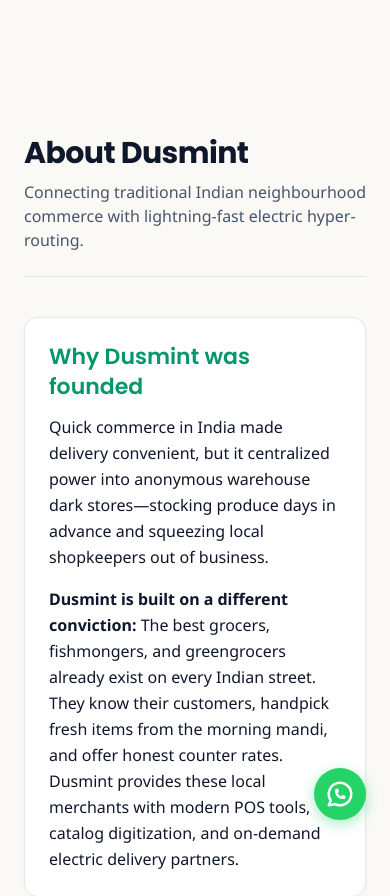
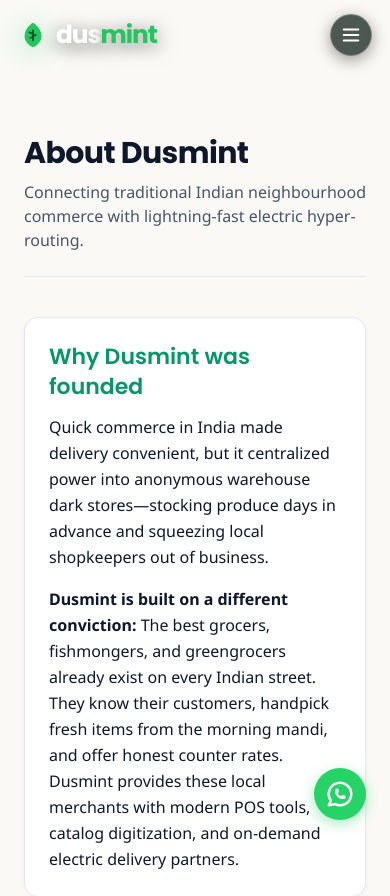
Before and after one commit to DusMint/dusmint_web, a Next.js app: page /about in a window 390 px wide. Shown: the top 896 px of the page. Built offline with nearby package versions, Linux system fonts and the light colour scheme.

Commit message:
feat: add Hero and Navbar components with styles

```diff
--- a/components/Navbar.module.css
+++ b/components/Navbar.module.css
@@ -194,11 +194,142 @@
   color: #4ADE80;
 }
 
+/* Mobile Menu Toggle Button (Hidden on Desktop) */
+.mobileMenuToggle {
+  display: none;
+  pointer-events: auto;
+  align-items: center;
+  justify-content: center;
+  width: 42px;
+  height: 42px;
+  background: rgba(10, 26, 18, 0.72);
+  backdrop-filter: blur(20px);
+  -webkit-backdrop-filter: blur(20px);
+  border: 1px solid rgba(255, 255, 255, 0.25);
+  border-radius: 9999px;
+  color: #ffffff;
+  cursor: pointer;
+  transition: all 0.2s ease;
+  box-shadow: 0 4px 16px rgba(0, 0, 0, 0.4);
+}
+
+.mobileMenuToggle:hover {
+  background: rgba(16, 44, 28, 0.9);
+  border-color: rgba(74, 222, 128, 0.5);
+  color: #4ade80;
+}
+
+/* Mobile Slide-down Drawer from Above */
+.mobileMenuDrawer {
+  position: fixed;
+  top: 68px;
+  left: 14px;
+  right: 14px;
+  background: linear-gradient(
+    165deg,
+    rgba(12, 30, 20, 0.95) 0%,
+    rgba(6, 18, 12, 0.98) 100%
+  );
+  backdrop-filter: blur(28px) saturate(180%);
+  -webkit-backdrop-filter: blur(28px) saturate(180%);
+  border: 1px solid rgba(74, 222, 128, 0.32);
+  border-radius: 20px;
+  padding: 16px 18px;
+  box-shadow:
+    0 16px 48px rgba(0, 0, 0, 0.7),
+    inset 0 1px 1px rgba(255, 255, 255, 0.22);
+  pointer-events: auto;
+  z-index: 10001;
+  animation: slideDownFromAbove 0.22s cubic-bezier(0.16, 1, 0.3, 1);
+}
+
+@keyframes slideDownFromAbove {
+  from {
+    opacity: 0;
+    transform: translateY(-16px);
+  }
+  to {
+    opacity: 1;
+    transform: translateY(0);
+  }
+}
+
+.mobileNavLinks {
+  display: flex;
+  flex-direction: column;
+  gap: 6px;
+}
+
+.mobileNavLink {
+  padding: 12px 14px;
+  color: #f1f5f9;
+  font-family: var(--font-heading);
+  font-size: 15px;
+  font-weight: 600;
+  text-decoration: none;
+  border-radius: 12px;
+  transition: background-color 0.15s ease, color 0.15s ease;
+}
+
+.mobileNavLink:hover {
+  background-color: rgba(34, 197, 94, 0.16);
+  color: #4ade80;
+}
+
+.mobilePartnerBtn {
+  display: flex;
+  align-items: center;
+  justify-content: space-between;
+  margin-top: 8px;
+  padding: 12px 18px;
+  background: #15803d;
+  color: #ffffff;
+  border: 1px solid rgba(255, 255, 255, 0.25);
+  border-radius: 12px;
+  font-family: var(--font-heading);
+  font-size: 14.5px;
+  font-weight: 700;
+  cursor: pointer;
+  transition: background-color 0.15s ease;
+}
+
+.mobilePartnerBtn:hover {
+  background: #166534;
+}
+
 /* =========================================================
-   Mobile View: Clean full-screen hero on mobile screens
+   Mobile View: Logo on Left Corner + Hamburger on Right Corner
    ========================================================= */
 @media (max-width: 820px) {
   .stickyHeader {
+    top: 14px;
+    padding: 0 18px;
+    display: flex !important;
+    justify-content: space-between;
+    align-items: center;
+  }
+
+  .headerLogo {
+    display: inline-flex !important;
+    gap: 8px;
+  }
+
+  .headerLeafIcon {
+    width: 30px;
+    height: 30px;
+  }
+
+  .headerBrandTitle {
+    font-size: 1.55rem;
+  }
+
+  /* Hide the desktop capsule navigation bar on mobile */
+  .pillContainer {
     display: none !important;
   }
+
+  /* Show the mobile hamburger button */
+  .mobileMenuToggle {
+    display: inline-flex;
+  }
 }
--- a/components/Navbar.tsx
+++ b/components/Navbar.tsx
@@ -5,6 +5,8 @@ import Link from "next/link";
 import {
   IconChevronDown,
   IconArrowUpRight,
+  IconMenu2,
+  IconX,
 } from "@tabler/icons-react";
 import styles from "./Navbar.module.css";
 
@@ -20,11 +22,13 @@ export default function Navbar({
   onToggleLanguage,
 }: NavbarProps) {
   const [aboutOpen, setAboutOpen] = useState(false);
+  const [mobileMenuOpen, setMobileMenuOpen] = useState(false);
   const isHi = language === "hi";
 
   return (
+    <>
       <header className={styles.stickyHeader}>
-      {/* Brand Logo - Top Left Corner (Desktop) */}
+        {/* Brand Logo - Top Left Corner (Desktop & Mobile) */}
         <Link href="/" className={styles.headerLogo} aria-label="DusMint Home">
           <svg
             className={styles.headerLeafIcon}
@@ -48,8 +52,8 @@ export default function Navbar({
           </span>
         </Link>
 
+        {/* Desktop Navigation Links Pill (Hidden on Mobile) */}
         <nav className={styles.pillContainer} aria-label="Main Navigation">
-        {/* Desktop Navigation Links */}
           <div className={styles.desktopNav}>
             {/* About us with sleek dropdown */}
             <div
@@ -122,6 +126,65 @@ export default function Navbar({
             </button>
           </div>
         </nav>
+
+        {/* Mobile Hamburger Toggle Button (Right corner on mobile) */}
+        <button
+          type="button"
+          className={styles.mobileMenuToggle}
+          onClick={() => setMobileMenuOpen((prev) => !prev)}
+          aria-label={mobileMenuOpen ? "Close menu" : "Open menu"}
+          aria-expanded={mobileMenuOpen}
+        >
+          {mobileMenuOpen ? <IconX size={22} /> : <IconMenu2 size={22} />}
+        </button>
       </header>
+
+      {/* Slide-Down Mobile Header Menu from Above */}
+      {mobileMenuOpen && (
+        <div className={styles.mobileMenuDrawer}>
+          <nav className={styles.mobileNavLinks} aria-label="Mobile Navigation">
+            <Link
+              href="/about"
+              className={styles.mobileNavLink}
+              onClick={() => setMobileMenuOpen(false)}
+            >
+              {isHi ? "हमारे बारे में" : "About us"}
+            </Link>
+            <a
+              href="#how-it-works"
+              className={styles.mobileNavLink}
+              onClick={() => setMobileMenuOpen(false)}
+            >
+              {isHi ? "यह कैसे काम करता है" : "How it works"}
+            </a>
+            <a
+              href="#network"
+              className={styles.mobileNavLink}
+              onClick={() => setMobileMenuOpen(false)}
+            >
+              {isHi ? "दुकान नेटवर्क" : "Partner network"}
+            </a>
+            <a
+              href="#why-dusmint"
+              className={styles.mobileNavLink}
+              onClick={() => setMobileMenuOpen(false)}
+            >
+              {isHi ? "डसमिट क्यों" : "Why Dusmint"}
+            </a>
+            <button
+              type="button"
+              className={styles.mobilePartnerBtn}
+              onClick={() => {
+                setMobileMenuOpen(false);
+                onOpenVendorModal();
+              }}
+            >
+              <span>{isHi ? "दुकान जोड़ें" : "Partner with us"}</span>
+              <IconArrowUpRight size={16} />
+            </button>
+          </nav>
+        </div>
+      )}
+    </>
   );
 }
```
Also changed, not shown: components/Hero.module.css (+5 -7 lines). Lines whose indentation alone changed are shown as unchanged.
